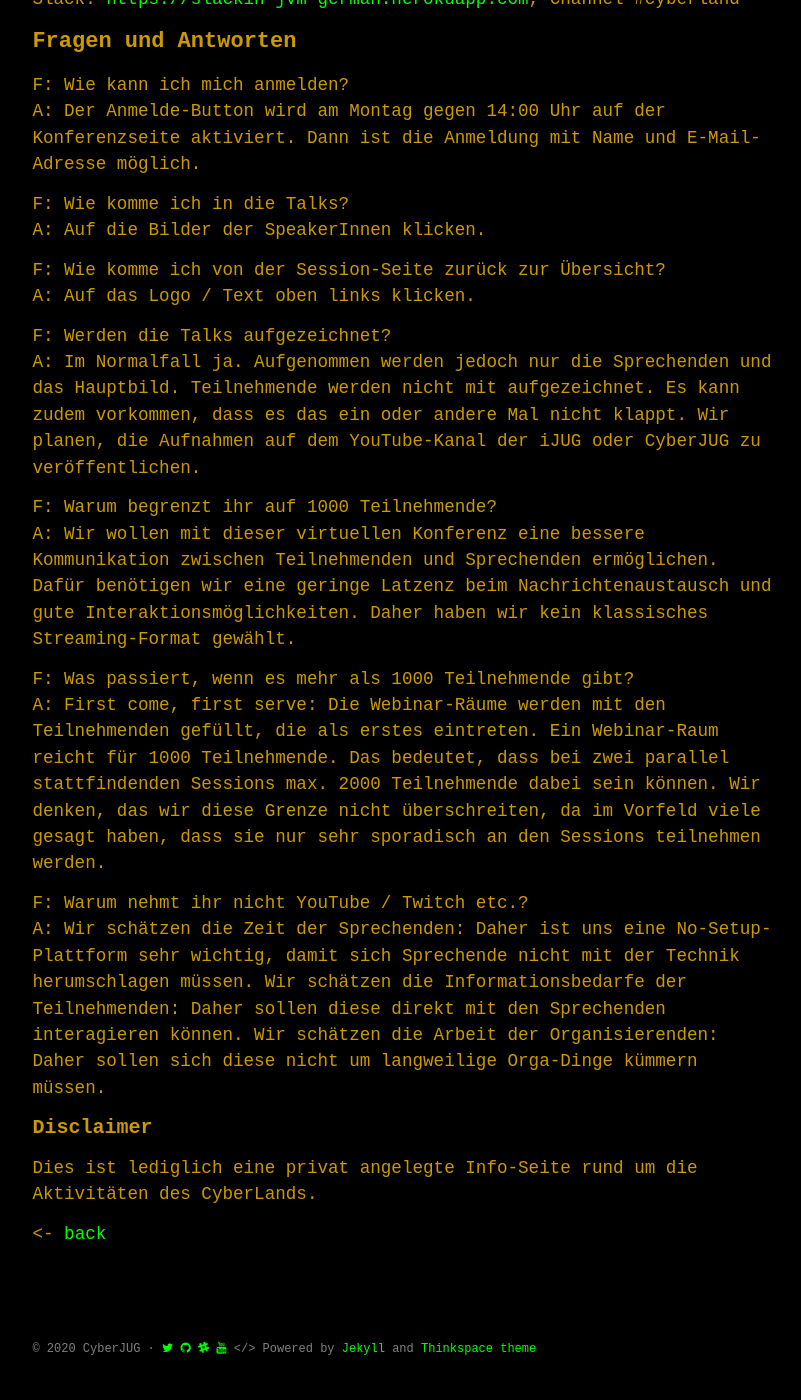
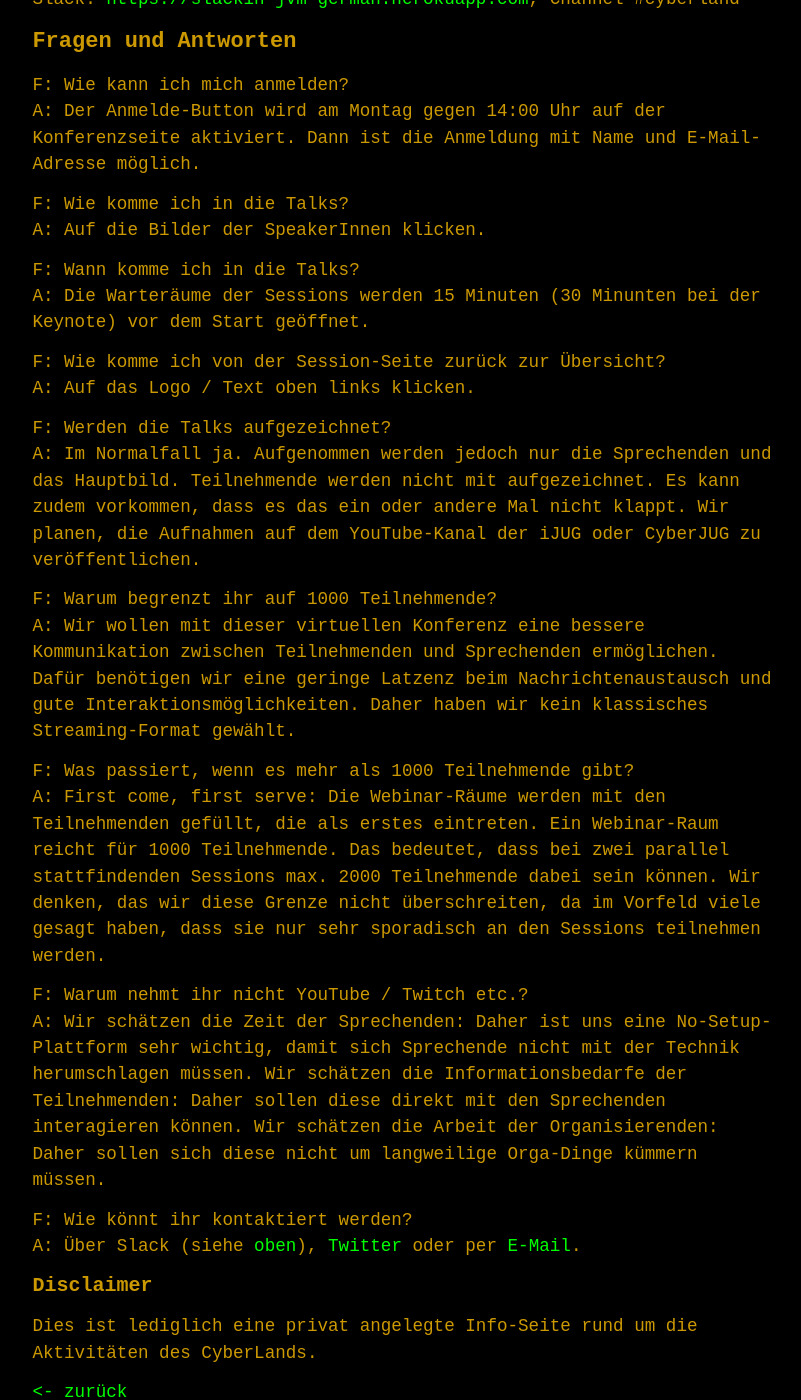
Before and after one commit to cyberjug/website, a Jekyll site: the page built from docs/cyberland/cyberland2020_teilnehmer.md, in a window 1280 px wide and 1400 px high, scrolled down 395 px. Shown: the whole window, without its empty margins (234-1035 px from the left). Built offline with Jekyll 4.4.1, drawn with Linux system fonts in a browser that asks for light colours; some web fonts are replaced.

Commit message:
add contact infos

```diff
--- a/docs/cyberland/cyberland2020_teilnehmer.md
+++ b/docs/cyberland/cyberland2020_teilnehmer.md
@@ -23,6 +23,9 @@ A: Der Anmelde-Button wird am Montag gegen 14:00 Uhr auf der Konferenzseite akti
 F: Wie komme ich in die Talks?
 A: Auf die Bilder der SpeakerInnen klicken.
 
+F: Wann komme ich in die Talks?
+A: Die Warteräume der Sessions werden 15 Minuten (30 Minunten bei der Keynote) vor dem Start geöffnet.
+
 F: Wie komme ich von der Session-Seite zurück zur Übersicht?
 A: Auf das Logo / Text oben links klicken.
 
@@ -38,9 +41,13 @@ A: First come, first serve: Die Webinar-Räume werden mit den Teilnehmenden gef
 F: Warum nehmt ihr nicht YouTube / Twitch etc.?
 A: Wir schätzen die Zeit der Sprechenden: Daher ist uns eine No-Setup-Plattform sehr wichtig, damit sich Sprechende nicht mit der Technik herumschlagen müssen. Wir schätzen die Informationsbedarfe der Teilnehmenden: Daher sollen diese direkt mit den Sprechenden interagieren können. Wir schätzen die Arbeit der Organisierenden: Daher sollen sich diese nicht um langweilige Orga-Dinge kümmern müssen.
 
+F: Wie könnt ihr kontaktiert werden?
+A: Über Slack (siehe [oben](#wichtige-informationsquellen)), [Twitter](https://twitter.com/cyberlandconf) oder per [E-Mail](mailto:cyberland@ijug.eu).
+
+
 
 ### Disclaimer
 
 Dies ist lediglich eine privat angelegte Info-Seite rund um die Aktivitäten des CyberLands.
 
-&lt;- [back](./)
+[&lt;- zurück](./)
```
Also changed, not shown: docs/cyberland/cyberland2020_speaker.md (+1 -1 lines).
